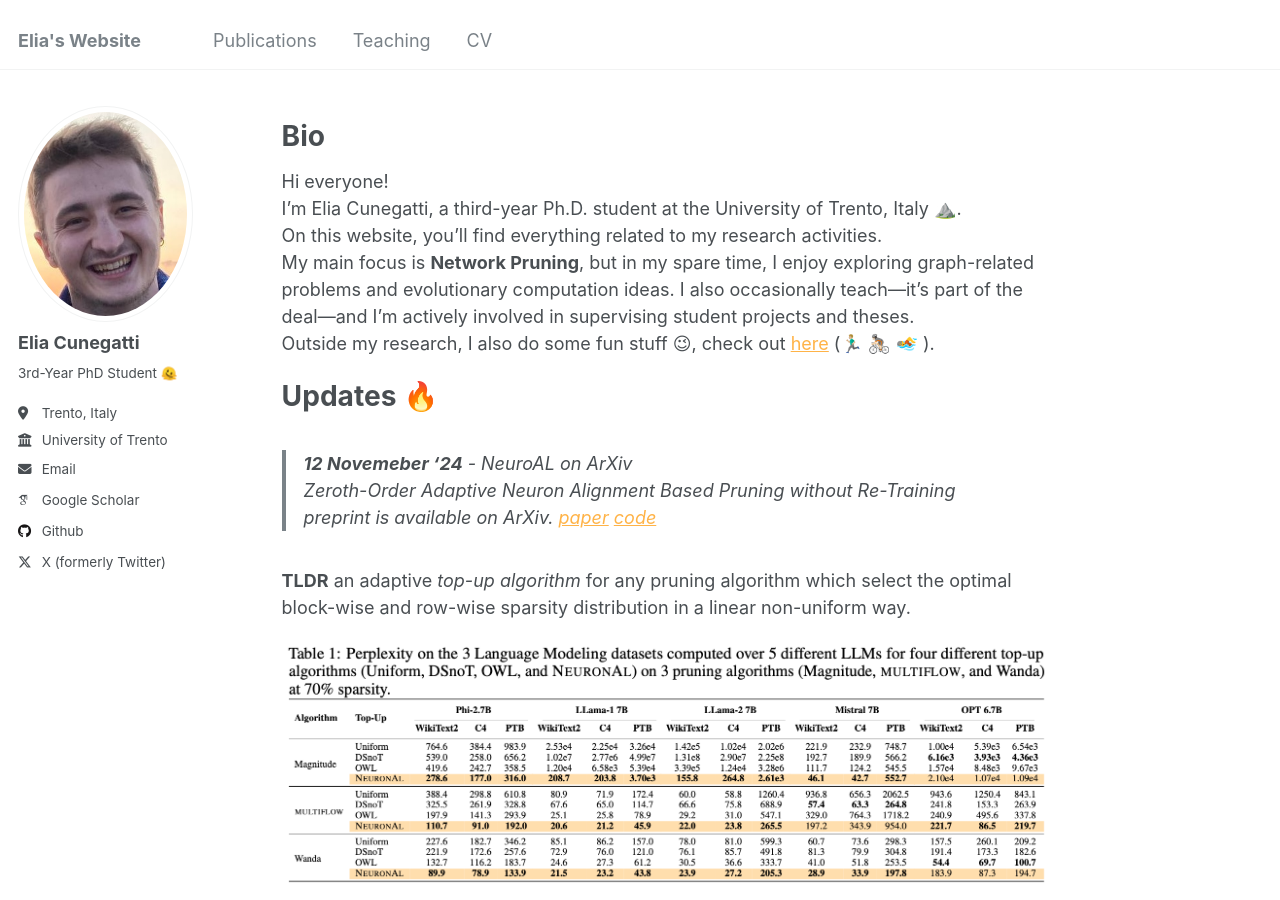
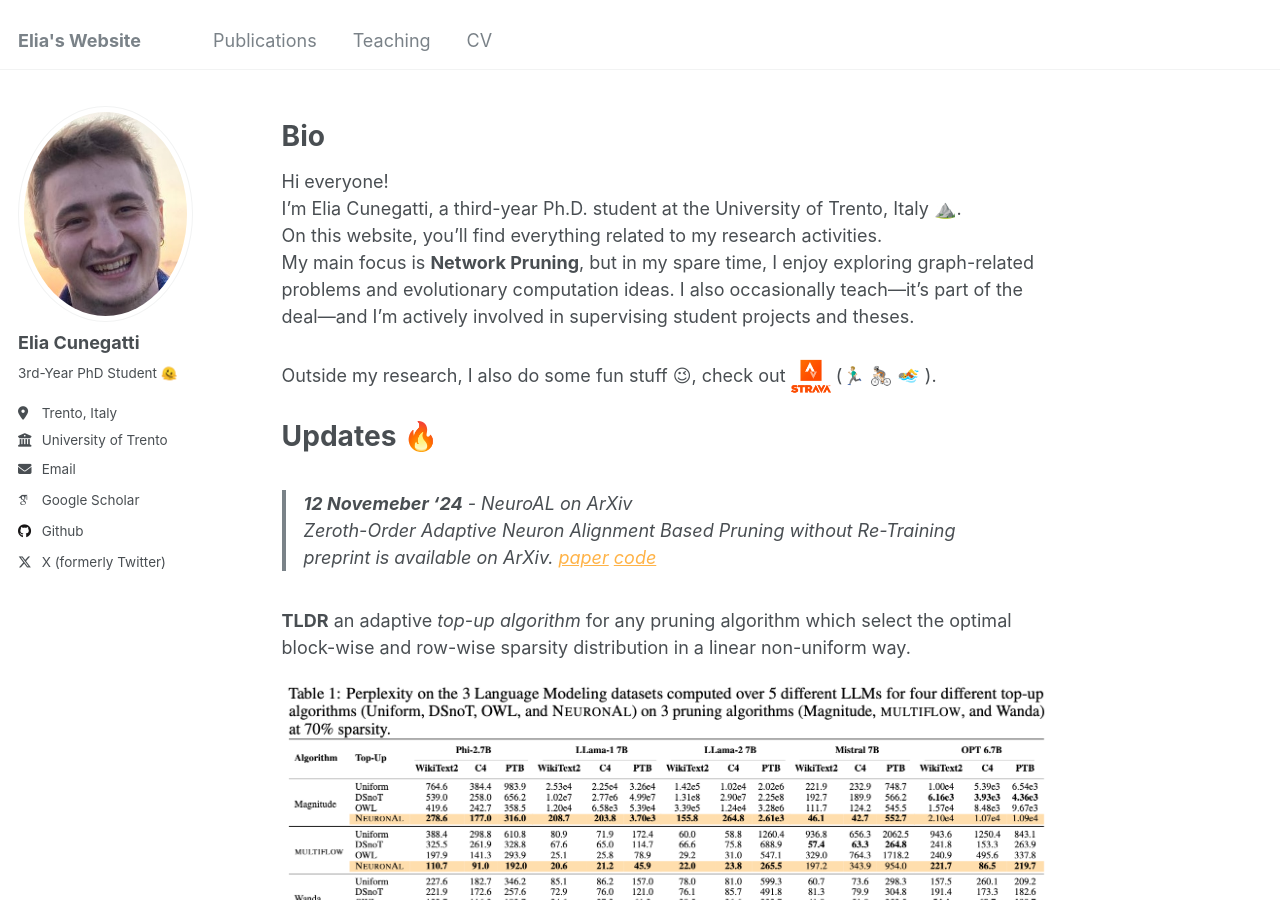
Before and after one commit to eliacunegatti/eliacunegatti.github.io, a Jekyll site: the page built from _pages/about.md, in a window 1280 px wide and 900 px high. Built offline with Jekyll 4.4.1, drawn with Linux system fonts in a browser that asks for light colours; some web fonts are replaced.

Commit message:
add button stava

```diff
--- a/_pages/about.md
+++ b/_pages/about.md
@@ -14,7 +14,8 @@ Hi everyone!  <br>
 I'm Elia Cunegatti, a third-year Ph.D. student at the University of Trento, Italy ⛰️.<br>
 On this website, you’ll find everything related to my research activities.  <br>
 My main focus is **Network Pruning**, but in my spare time, I enjoy exploring graph-related problems and evolutionary computation ideas. I also occasionally teach—it’s part of the deal—and I’m actively involved in supervising student projects and theses. <br>
-Outside my research, I also do some fun stuff 😉, check out [here](https://www.strava.com/athletes/115437595) (🏃🏼‍♂️ 🚴🏻 🏊 ).
+<br>
+Outside my research, I also do some fun stuff 😉, check out <a href="https://www.strava.com/athletes/115437595"><img src="./images/strava-logo-png-4.webp" alt="Strava" width="40"></a> (🏃🏼‍♂️ 🚴🏻 🏊 ).
 
 
 
```
Also changed, not shown: _pages/cv.md (line endings or trailing spaces), _pages/publications.md (line endings or trailing spaces), images/strava-logo-png-4.webp (added), 1 other file.
